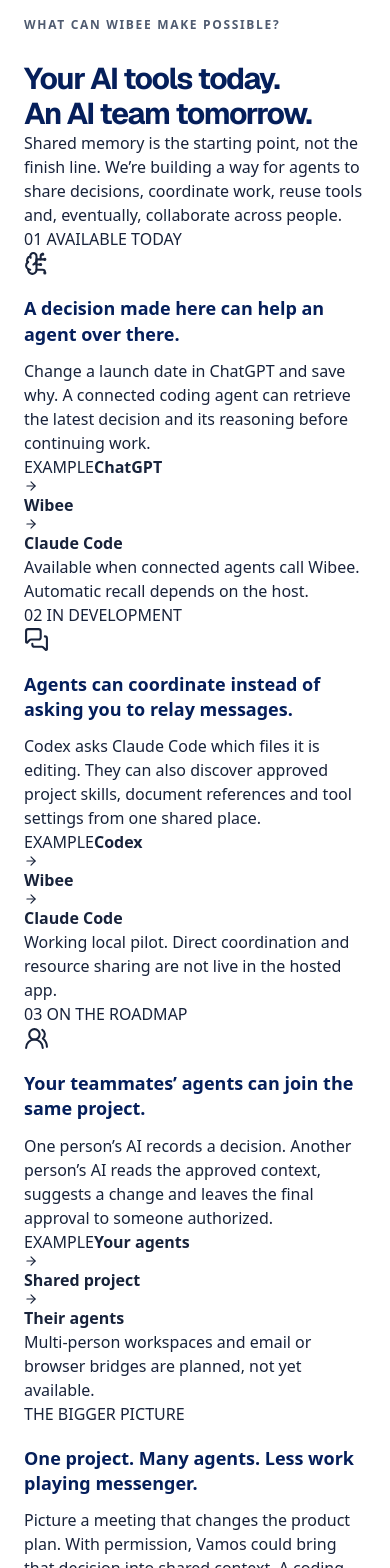
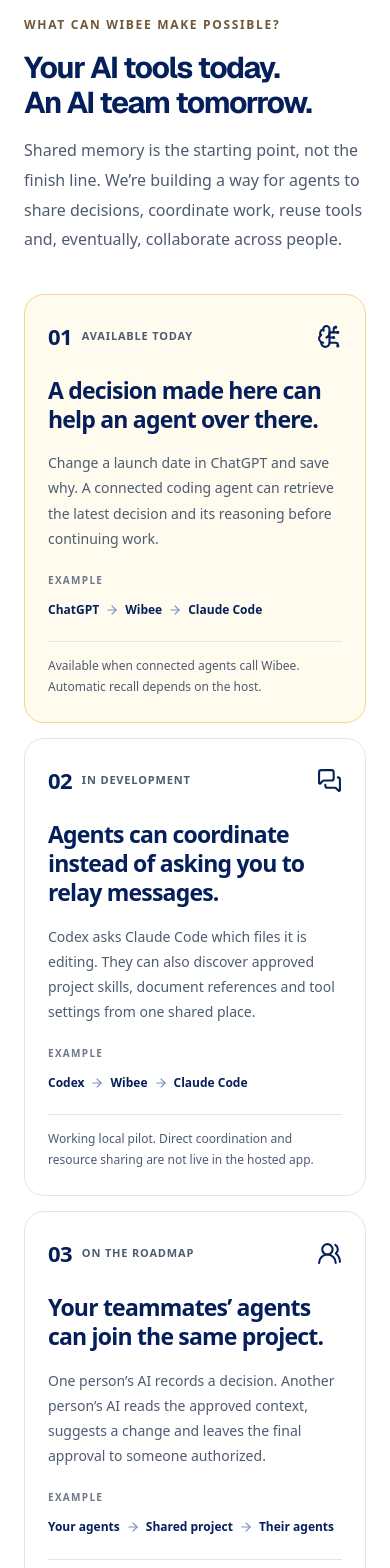
Before and after one commit to hmchoi96/wiserbond-nexus-landing, a Next.js app: page / in a window 390 px wide. Shown: the part 3600-5168 px from the top of the page. Built offline with nearby package versions, Linux system fonts and the light colour scheme; no server answers.

Commit message:
feat(landing): show Wibee capabilities and multiplayer vision

```diff
--- a/src/app/v2.css
+++ b/src/app/v2.css
@@ -600,3 +600,50 @@ footer a:focus-visible {
 .wibee-handoff strong { font-size: 12px; font-weight: 600; line-height: 1.35; }
 .wibee-handoff small { font-size: 10px; line-height: 1.4; color: var(--text-secondary); }
 @media(max-width:640px) { .v2-hero h1 { font-size: clamp(34px, 10.6vw, 42px); } .wibee-handoff { gap: 3px; } .wibee-handoff strong { font-size: 11px; } }
+
+
+/* Possibilities: show what works now and the multiplayer direction without
+   presenting local pilots or roadmap concepts as hosted functionality. */
+.wibee-possibilities { scroll-margin-top: 90px; }
+.wibee-possibilities-heading { display: grid; grid-template-columns: 1.1fr 1fr; gap: 65px; align-items: end; margin-bottom: 39px; }
+.wibee-possibilities-heading .v2-eyebrow { margin-bottom: 17px; color: #6d5936; }
+.wibee-possibilities-heading > p { max-width: 490px; font-size: 16px; line-height: 1.85; color: var(--text-secondary); }
+.wibee-possibilities-grid { display: grid; grid-template-columns: repeat(3, minmax(0, 1fr)); gap: 15px; }
+.wibee-possibility-card { display: flex; flex-direction: column; padding: 29px 27px 25px; border: 1px solid #e0e5ef; border-radius: 20px; background: #fff; min-width: 0; }
+.wibee-possibility-card:first-child { background: #fffbef; border-color: var(--honey-line); }
+.wibee-possibility-top { display: flex; align-items: center; justify-content: space-between; gap: 12px; color: var(--brand); }
+.wibee-stage { display: inline-flex; align-items: center; gap: 10px; font-size: 22px; font-weight: 650; letter-spacing: -.03em; }
+.wibee-stage span { font-size: 11px; line-height: 1.35; font-weight: 700; letter-spacing: .075em; color: var(--text-secondary); }
+.v2-main .wibee-possibility-card h3 { margin: 38px 0 16px; font-size: 24px; line-height: 1.27; font-weight: 650; letter-spacing: -.035em; }
+.wibee-possibility-card > p:not(.wibee-possibility-note) { font-size: 14px; line-height: 1.8; color: var(--text-secondary); }
+.wibee-possibility-example { margin-top: auto; padding-top: 32px; display: grid; gap: 12px; }
+.wibee-possibility-example > span { font-size: 10px; font-weight: 650; letter-spacing: .13em; color: var(--text-muted); }
+.wibee-possibility-example strong { display: flex; align-items: center; flex-wrap: wrap; gap: 6px; font-size: 12px; font-weight: 650; color: var(--brand); line-height: 1.6; }
+.wibee-possibility-example svg { flex-shrink: 0; color: #7c90b8; }
+.wibee-possibility-note { margin-top: 22px; padding-top: 14px; border-top: 1px solid #e2e6ee; font-size: 12px; line-height: 1.7; color: var(--text-secondary); }
+.wibee-vision-panel { display: grid; grid-template-columns: 1.1fr .9fr; gap: 56px; margin-top: 22px; padding: 43px 48px; border-radius: 24px; background: var(--brand); color: white; }
+.wibee-vision-kicker { font-size: 11px; font-weight: 700; letter-spacing: .15em; color: var(--honey); margin-bottom: 18px; }
+.v2-main .wibee-vision-panel h3 { color: white; margin: 0 0 20px; font-size: clamp(25px, 2.8vw, 36px); line-height: 1.2; letter-spacing: -.035em; }
+.wibee-vision-copy > p:not(.wibee-vision-kicker) { font-size: 14px; line-height: 1.8; color: #e0e8fb; max-width: 570px; }
+.wibee-vision-copy .wibee-vision-small { font-size: 12px !important; line-height: 1.65; color: #b5c7e9 !important; margin-top: 22px; }
+.wibee-vision-path { align-self: center; display: grid; gap: 0; }
+.wibee-vision-path > div { position: relative; padding: 12px 0 19px 52px; border-left: 1px solid #536994; margin-left: 15px; min-height: 76px; }
+.wibee-vision-path > div:last-child { border-left-color: transparent; padding-bottom: 0; }
+.wibee-vision-path > div > span { position: absolute; top: 11px; left: -17px; display: flex; align-items: center; justify-content: center; width: 33px; height: 33px; border: 1px solid var(--honey); border-radius: 50%; background: var(--brand); color: var(--honey); font-size: 11px; font-weight: 700; }
+.wibee-vision-path strong { display: block; font-size: 15px; font-weight: 650; color: white; }
+.wibee-vision-path small { display: block; font-size: 12px; margin-top: 5px; color: #b9c9e6; }
+@media (max-width: 950px) {
+  .wibee-possibilities-heading { gap: 28px; }
+  .wibee-possibility-card { padding: 22px 19px; }
+  .v2-main .wibee-possibility-card h3 { font-size: 20px; }
+  .wibee-vision-panel { gap: 34px; padding: 36px 30px; }
+}
+@media (max-width: 720px) {
+  .wibee-possibilities-heading { grid-template-columns: 1fr; gap: 16px; }
+  .wibee-possibilities-grid { grid-template-columns: 1fr; }
+  .wibee-possibility-card { padding: 25px 23px; }
+  .v2-main .wibee-possibility-card h3 { margin-top: 23px; font-size: 23px; }
+  .wibee-possibility-example { padding-top: 22px; }
+  .wibee-vision-panel { grid-template-columns: 1fr; padding: 32px 25px; gap: 30px; }
+  .wibee-vision-path { margin-left: 2px; }
+}
```
